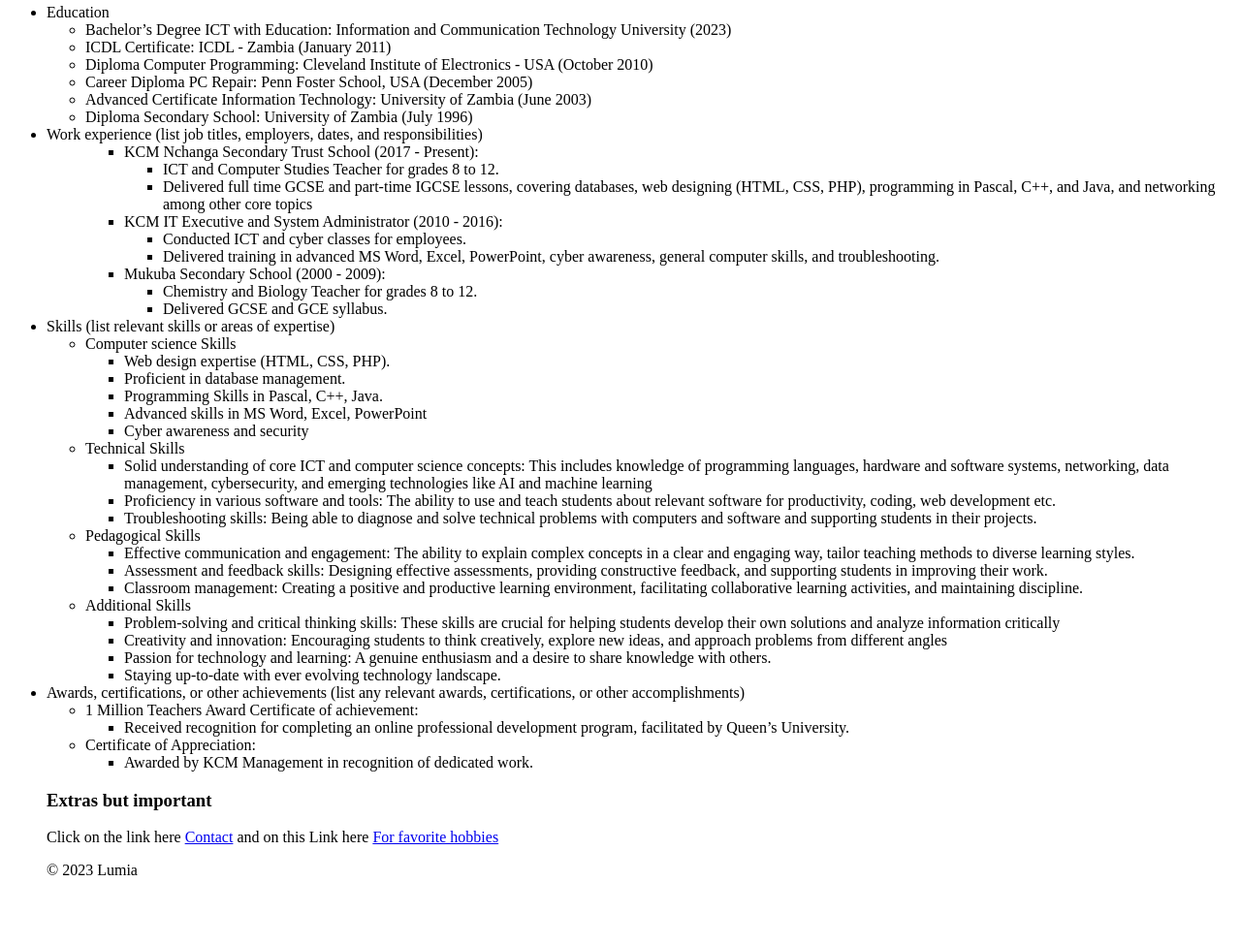
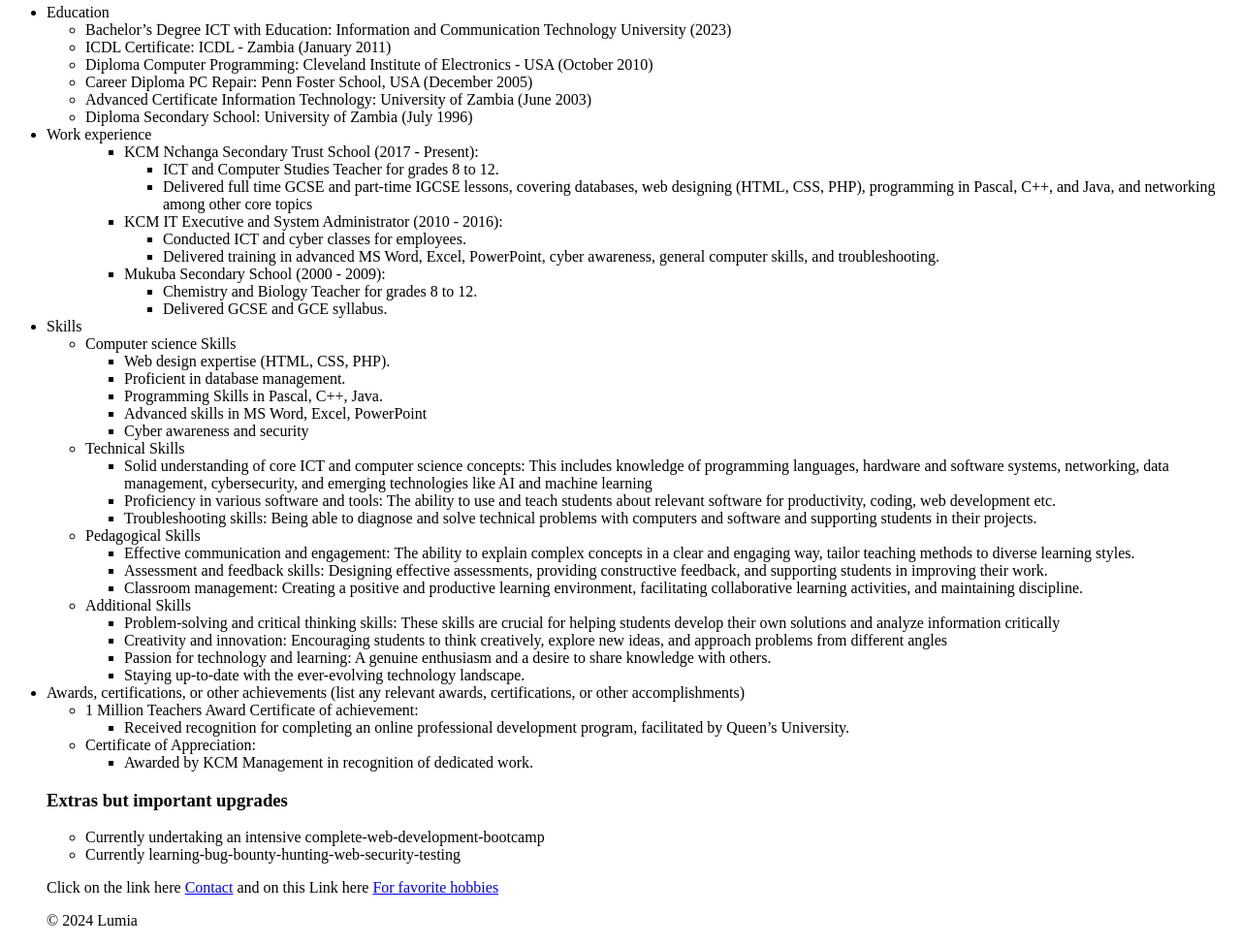
Before and after one commit to LumaiM/myonline-resume, a plain HTML site: page index.html in a window 1280 px wide. Shown: the part 360-1335 px from the top of the page at 97% size. Before the commit the page ends 1283 px from the top, so only its background shows below. Drawn offline with Linux system fonts and the light colour scheme.

Commit message:
Update index.html

```diff
--- a/index.html
+++ b/index.html
@@ -21,7 +21,7 @@
                 <li>Diploma Secondary School: University of Zambia (July 1996)</li>
             </ul>
 
-        <li>Work experience (list job titles, employers, dates, and responsibilities)</li>
+        <li>Work experience</li>
             <ul>
                 <ul>
                     <li>KCM Nchanga Secondary Trust School (2017 - Present):</li>
@@ -41,7 +41,7 @@
                         </ul>
                 </ul>
             </ul>
-        <li>Skills (list relevant skills or areas of expertise)</li>
+        <li>Skills</li>
             <ul>
                 <li>Computer science Skills</li>
                     <ul>
@@ -70,7 +70,7 @@
                         <li>Problem-solving and critical thinking skills: These skills are crucial for helping students develop their own solutions and analyze information critically</li>
                         <li>Creativity and innovation: Encouraging students to think creatively, explore new ideas, and approach problems from different angles</li>
                         <li>Passion for technology and learning: A genuine enthusiasm and a desire to share knowledge with others.</li>
-                        <li>Staying up-to-date with ever evolving technology landscape.</li>
+                        <li>Staying up-to-date with the ever-evolving technology landscape.</li>
                     </ul>
             </ul>
        <li>Awards, certifications, or other achievements (list any relevant awards, certifications, or other accomplishments)</li>
@@ -82,8 +82,13 @@
                     <ul>
                     <li>Awarded by KCM Management in recognition of dedicated work.</ul>
             </ul>
-    <h3>Extras but important</h3>
+    <h3>Extras but important upgrades</h3>
+        <ul>
+            <li>Currently undertaking an intensive complete-web-development-bootcamp</li>
+            <li>Currently learning-bug-bounty-hunting-web-security-testing</li>
+        </ul>
+
     <p>Click on the link here <a href="contact.html">Contact</details></a> and on this Link here <a href="hobbies.html"> For favorite hobbies</a>
 </body>
-<footer>  <p>© 2023 Lumia</p></footer>
+<footer>  <p>© 2024 Lumia</p></footer>
 </html>
```
